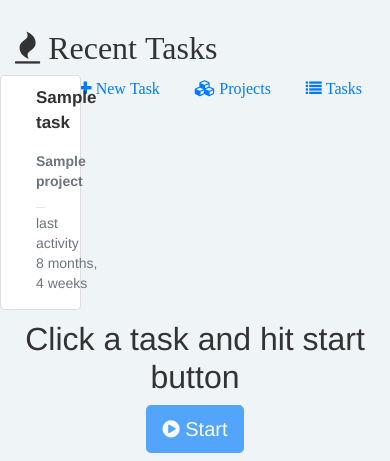
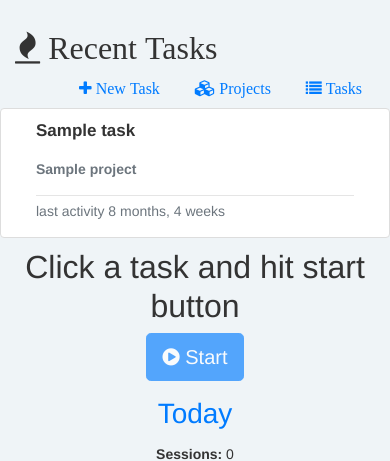
Before and after one commit to oussama-he/prodUtils, a Django app: page /pomodoro/home/ in a window 390 px wide. Shown: the part 56-517 px from the top of the page. Run offline with Django 3.2, Linux system fonts and the light colour scheme; tables that the repository leaves empty hold one stand-in row (values such as "Sample post"); data that the repository does not hold is empty; some libraries are stand-ins or nearby versions.

Commit message:
Fix responsiveness issue in home page

```diff
--- a/pomodoro/templates/pomodoro/home.html
+++ b/pomodoro/templates/pomodoro/home.html
@@ -29,6 +29,7 @@
             </a>
         </span>
         </h2>
+        <div class="clearfix"></div>
         <!-- end tasks header -->
 
         <!-- task list -->
```
